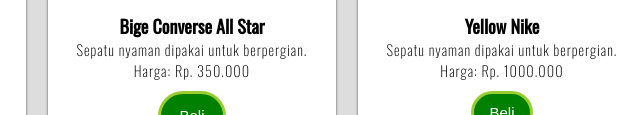
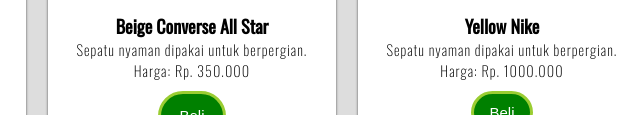
Before and after one commit to rifkiramadhan/toko-sepatuku, a plain HTML site: page index.html in a window 1280 px wide. Shown: the part 685-800 px from the top of the page, 293-933 px from the left. Drawn offline with nearby package versions, Linux system fonts and the light colour scheme.

Commit message:
Mengubah nama produk

```diff
--- a/index.html
+++ b/index.html
@@ -91,7 +91,7 @@
 
             <div class="service">
                 <div class="icon"><img src="assets/img/product/produk2.jpg" alt=""></div>
-                <h4>Bige Converse All Star</h4>
+                <h4>Beige Converse All Star</h4>
                 <p>Sepatu nyaman dipakai untuk berpergian.</p>
                 <p>Harga: Rp. 350.000</p>
                     <form action="">
```
